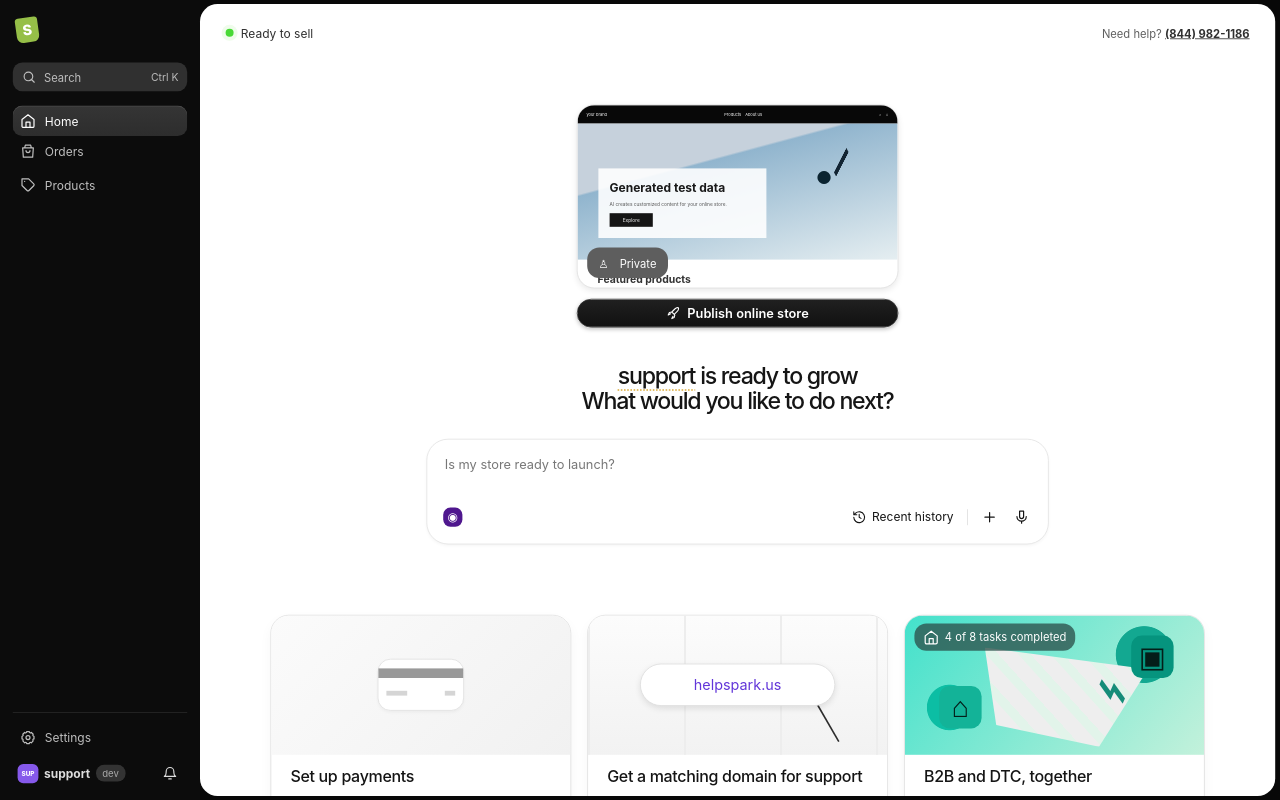
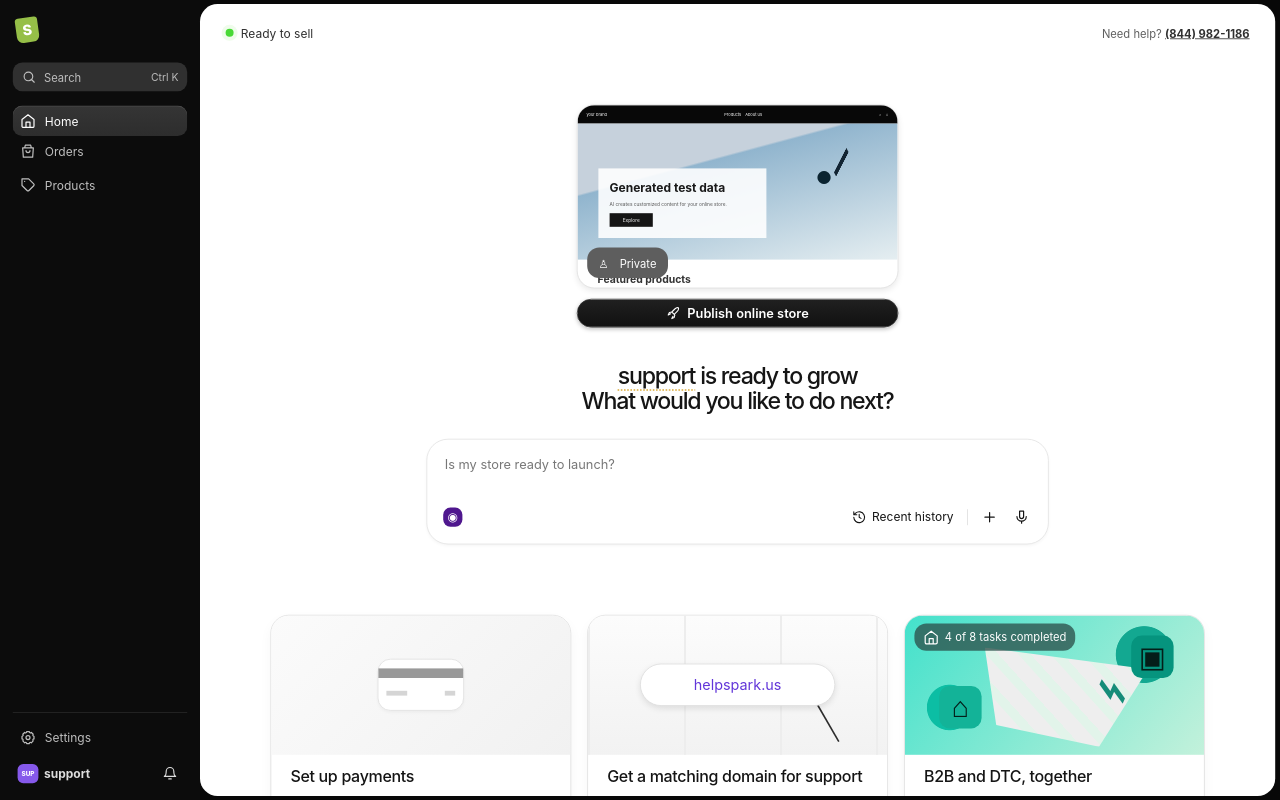
Before and after one commit to wxb-666/Store-backend-lf, a Vue app in the folder fe/: page /home in a window 1280 px wide. Built offline with nearby package versions, Linux system fonts and the light colour scheme.

Commit message:
删除 dev 标志

```diff
--- a/fe/src/components/layout/AppSidebar.vue
+++ b/fe/src/components/layout/AppSidebar.vue
@@ -21,7 +21,7 @@
           </label>
         </Transition>
       </div>
-      <div class="account"><span class="account__avatar">SUP</span><strong>support</strong><span class="account__badge">dev</span><button class="icon-button account__bell" type="button" :aria-label="t('common.notifications')"><AppIcon name="bell" :size="19" /></button></div>
+      <div class="account"><span class="account__avatar">SUP</span><strong>support</strong><button class="icon-button account__bell" type="button" :aria-label="t('common.notifications')"><AppIcon name="bell" :size="19" /></button></div>
     </div>
   </aside>
 </template>
```
